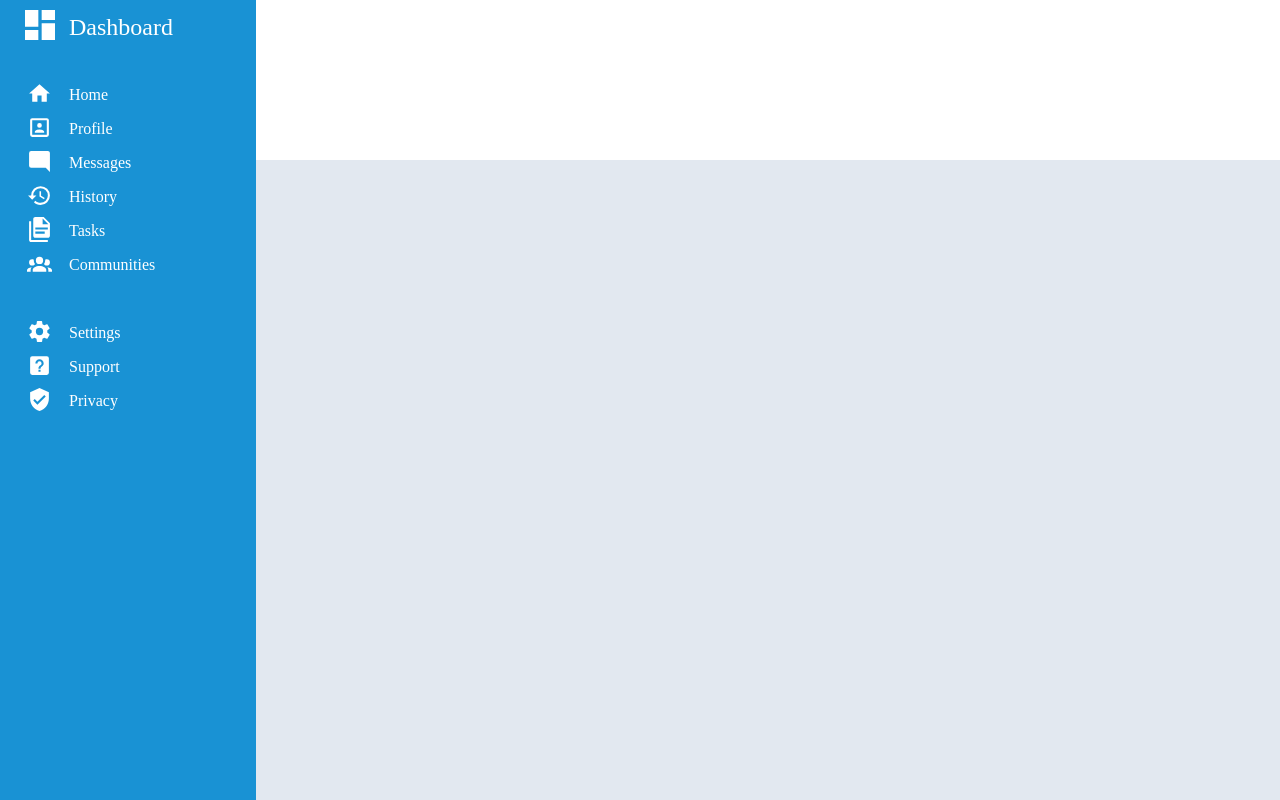
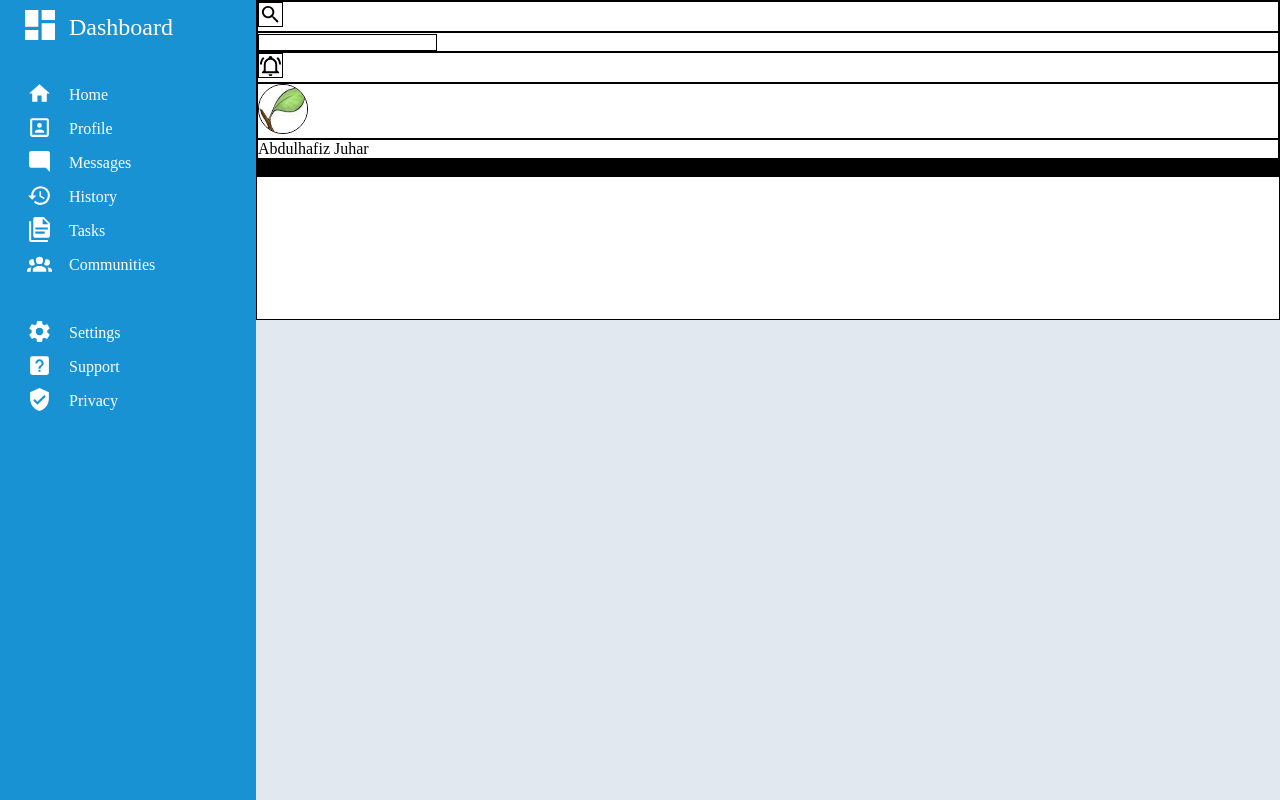
Before and after one commit to Abdulhafiz-juhar/Admin-Dashboard, a plain HTML site: page index.html in a window 1280 px wide. Drawn offline with Linux system fonts and the light colour scheme.

Commit message:
Add contents to upper-header

```diff
--- a/index.html
+++ b/index.html
@@ -40,11 +40,29 @@
       </div>
       <div class="header">
         <div class="upper-header">
-          <div class="search-icon"></div>
-          <div class="search-bar"></div>
-          <div class="notification"></div>
-          <div class="profile-pic"></div>
-          <user-name></user-name>
+          <div class="search-icon">
+            <input
+              type="image"
+              src="icons/search.svg"
+              alt="searchButton"
+              name="searchBar"
+            />
+          </div>
+          <div class="search-bar">
+            <input type="search" name="searchBar" id="searchBar" />
+          </div>
+          <div class="notification">
+            <input
+              type="image"
+              src="icons/notification.svg"
+              alt="notificationButton"
+              name="notificationButton"
+            />
+          </div>
+          <div class="profile-pic">
+            <img src="images/profilepic.jpeg" alt="profile-picture" />
+          </div>
+          <div class="user-name">Abdulhafiz Juhar</div>
         </div>
         <div class="lower-header">
           <div class="welcome">
--- a/styles.css
+++ b/styles.css
@@ -47,6 +47,26 @@ body {
 .header {
   background-color: #ffffff;
   grid-area: 1 / 2 / 2 / 3;
+  display: grid;
+  grid-template-rows: repeat(2, 1fr);
+}
+/* for visulaization */
+.header * {
+  border: solid 1px;
+}
+/* for visulaization */
+
+.header > div {
+  height: 100%;
+}
+.upper-header input[alt="searchButton"],
+.upper-header input[alt="notificationButton"] {
+  height: 25px;
+}
+.profile-pic img {
+  border-radius: 50%;
+  width: 50px;
+  height: 50px;
 }
 
 .main {
```
Also changed, not shown: icons/notification.svg (added), icons/search.svg (added), images/profilepic.jpeg (added).
